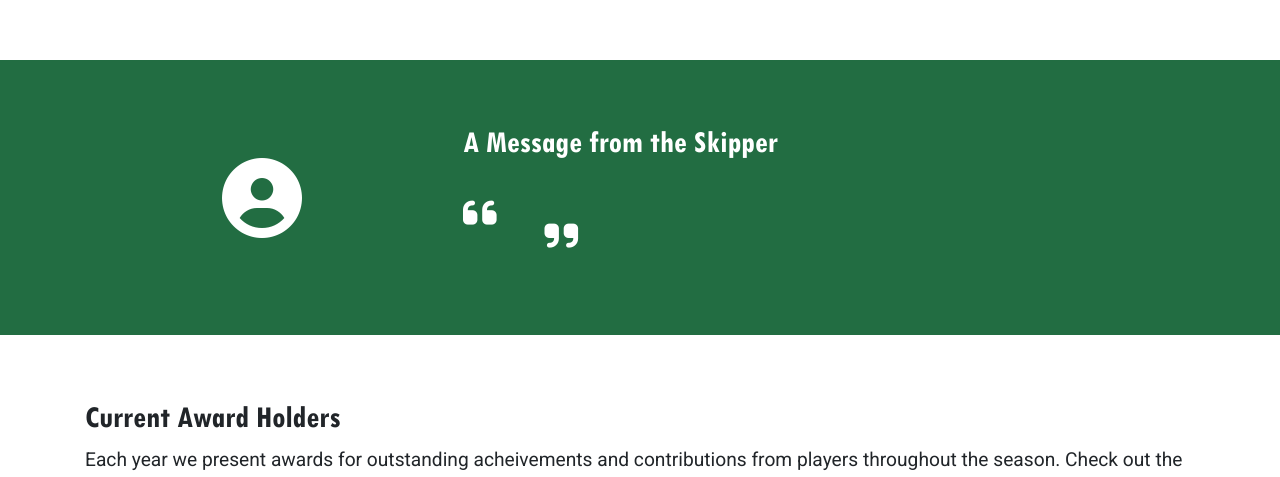
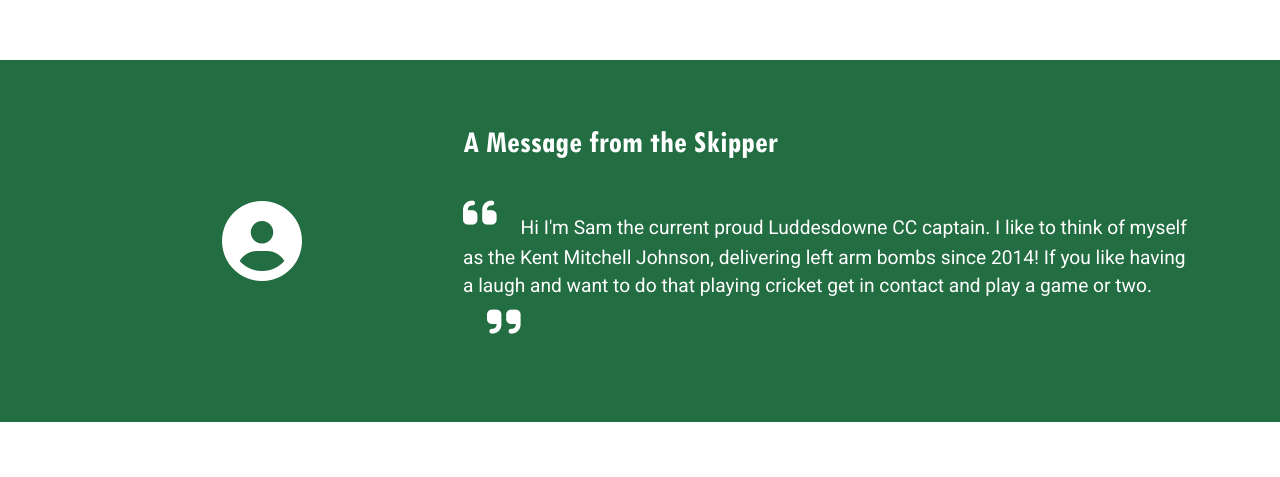
Before and after one commit to Baldpet/luddesdowne, a Django app: page /mens in a window 1280 px wide. Shown: the part 591-1068 px from the top of the page. Run offline with Django 3.2, Linux system fonts and the light colour scheme; some libraries are stand-ins or nearby versions.

Commit message:
Mens skipper message update

```diff
--- a/mens/templates/mens/home.html
+++ b/mens/templates/mens/home.html
@@ -45,7 +45,7 @@
                 </div>
                 <div class="col-xs-12 col-md-8">
                     <h2 style="margin-bottom: 2rem;">A Message from the Skipper</h2>
-                    <p><i class="fas fa-2x fa-quote-left" style="vertical-align: super; margin-right: 1.5rem;"></i><i class="fas fa-2x fa-quote-right" style="vertical-align: text-top; margin-left: 1.5rem;" ></i></p>
+                    <p><i class="fas fa-2x fa-quote-left" style="vertical-align: super; margin-right: 1.5rem;"></i>Hi I'm Sam the current proud Luddesdowne CC captain. I like to think of myself as the Kent Mitchell Johnson, delivering left arm bombs since 2014! If you like having a laugh and want to do that playing cricket get in contact and play a game or two.<i class="fas fa-2x fa-quote-right" style="vertical-align: text-top; margin-left: 1.5rem;" ></i></p>
                 </div>
             </div>
         </div>
```
